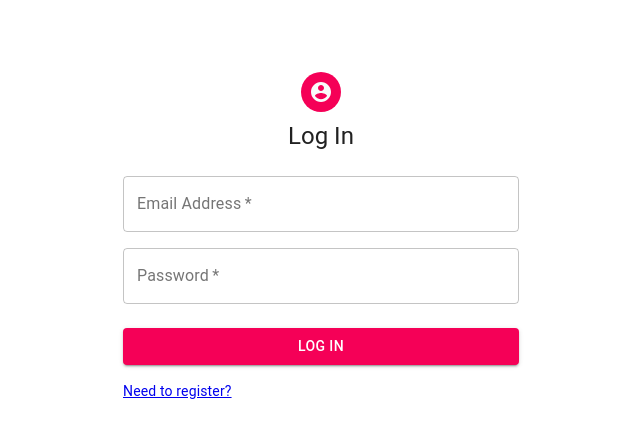
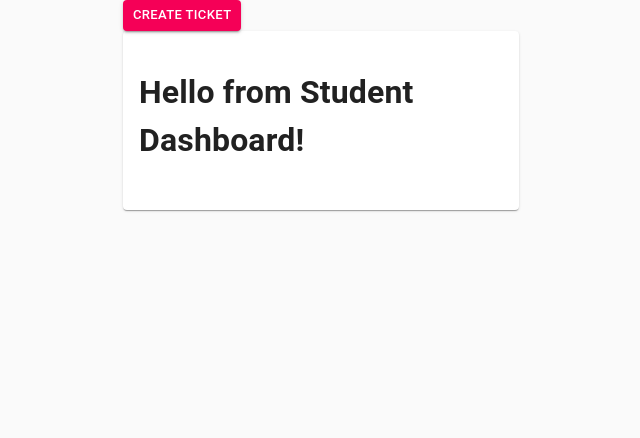
Before and after one commit to DevDesk-Queu/Front-End, a React (Create React App) app in the folder devdesk/: page /studentdashboard in a window 1280 px wide. Shown: the top 438 px of the page, without its empty margins (319-959 px from the left). Built offline with nearby package versions, Linux system fonts and the light colour scheme; the HTML template or start-up script is replaced by a standard one.

Commit message:
Initial commit for student dashboard

```diff
--- a/devdesk/src/App.js
+++ b/devdesk/src/App.js
@@ -5,6 +5,8 @@ import { Route, Switch } from 'react-router-dom'
 import Login from './views/Login'
 import Register from './views/Register'
 import PrivateRoute from './components/PrivateRoute'
+import StudentDashboard from './views/StudentDashboard'
+
 
 function App() {
   return (
@@ -13,6 +15,7 @@ function App() {
         <Route path='/login' render={props => <Login {...props} />} />
         <Route path='/register' render={props => <Register {...props} />} />
         <PrivateRoute path='/dashboard' component={Register} />
+        <Route path='/studentdashboard' render={props => <StudentDashboard {...props} />} />
         <Route component={Login} />
       </Switch>
     </div>
--- a/devdesk/src/views/StudentDashboard.js
+++ b/devdesk/src/views/StudentDashboard.js
@@ -0,0 +1,31 @@
+import React from 'react'
+
+import Container from '@material-ui/core/Container'
+import Card from '@material-ui/core/Card'
+import CardContent from '@material-ui/core/CardContent'
+import Typography from '@material-ui/core/Typography'
+import Button from '@material-ui/core/Button'
+
+const StudentDashboard = () => {
+  return (
+    <Container maxWidth="xs">
+        <Button
+            type='submit'
+            size='small'
+            variant='contained'
+            color='secondary'
+            >
+                Create Ticket
+                </Button>
+      <Card>
+          <CardContent>
+            <Typography>
+                <h1>Hello from Student Dashboard!</h1>
+            </Typography>
+          </CardContent>
+      </Card>
+    </Container>
+  )
+}
+
+export default StudentDashboard
```
